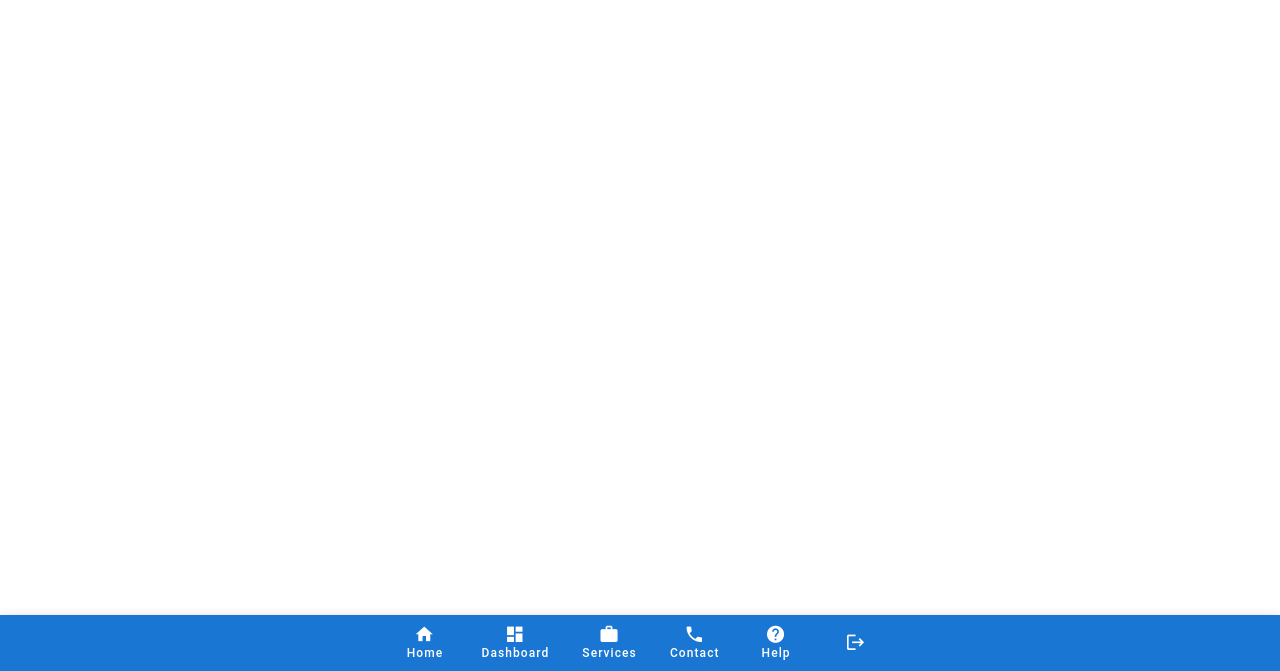
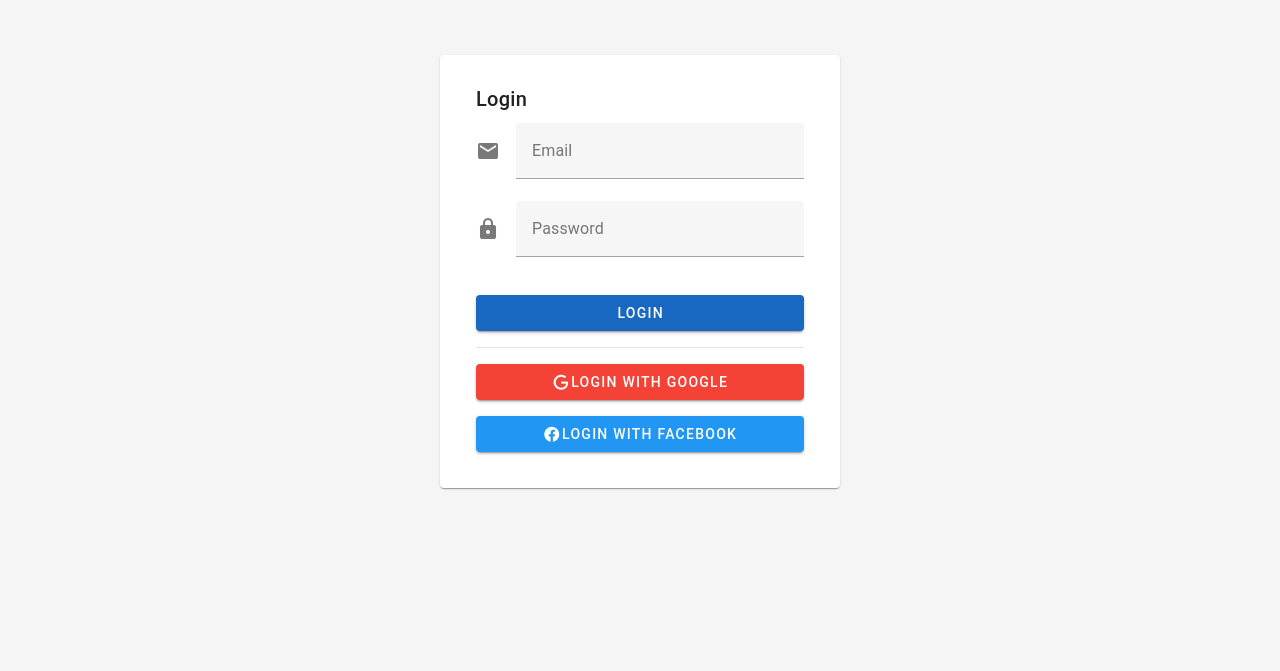
Before and after one commit to augustoas/swap-front, a Nuxt app in the folder front/: page /login in a window 1280 px wide. Shown: the part 129-800 px from the top of the page. Built offline with nearby package versions, Linux system fonts and the light colour scheme.

Commit message:
simple pages to test layouts

```diff
--- /dev/null
+++ b/front/pages/index.vue
@@ -0,0 +1,17 @@
+<template>
+  <div>
+    <v-card>
+      <v-card-title class="headline">Welcome to My PWA</v-card-title>
+      <v-card-text>
+        <p>Discover the amazing features of our application. Please log in to continue.</p>
+        <v-btn color="primary" :to="'/login'">Login</v-btn>
+      </v-card-text>
+    </v-card>
+  </div>
+</template>
+
+<script setup>
+definePageMeta({
+  layout: 'landing'
+})
+</script>
--- /dev/null
+++ b/front/pages/login.vue
@@ -0,0 +1,59 @@
+<template>
+  <div class="login-container">
+    <v-card>
+      <v-card-title class="headline">Login</v-card-title>
+      <v-card-text>
+        <v-form>
+          <v-text-field
+            label="Email"
+            v-model="email"
+            prepend-icon="mdi-email"
+            type="email"
+            required
+          ></v-text-field>
+          <v-text-field
+            label="Password"
+            v-model="password"
+            prepend-icon="mdi-lock"
+            type="password"
+            required
+          ></v-text-field>
+          <v-btn class="mt-4" color="primary" block>Login</v-btn>
+          <v-divider class="my-4"></v-divider>
+          <v-btn class="mb-4" color="red darken-1" block>
+            <v-icon left>mdi-google</v-icon>
+            Login with Google
+          </v-btn>
+          <v-btn color="blue darken-3" block>
+            <v-icon left>mdi-facebook</v-icon>
+            Login with Facebook
+          </v-btn>
+        </v-form>
+      </v-card-text>
+    </v-card>
+  </div>
+</template>
+
+<script setup>
+import { ref } from 'vue'
+definePageMeta({
+  layout: 'empty'
+})
+const email = ref('')
+const password = ref('')
+</script>
+
+<style scoped>
+.login-container {
+  display: flex;
+  justify-content: center;
+  align-items: center;
+  height: 100vh;
+  background-color: #f5f5f5;
+}
+.v-card {
+  max-width: 400px;
+  width: 100%;
+  padding: 20px;
+}
+</style>
--- /dev/null
+++ b/front/pages/swap.vue
@@ -0,0 +1,11 @@
+<template>
+  <div>
+    <v-container>
+      <v-row>
+        <v-col v-for="n in 4" :key="n" cols="12" md="6" lg="4">
+          <v-skeleton-loader type="card"></v-skeleton-loader>
+        </v-col>
+      </v-row>
+    </v-container>
+  </div>
+</template>
```
